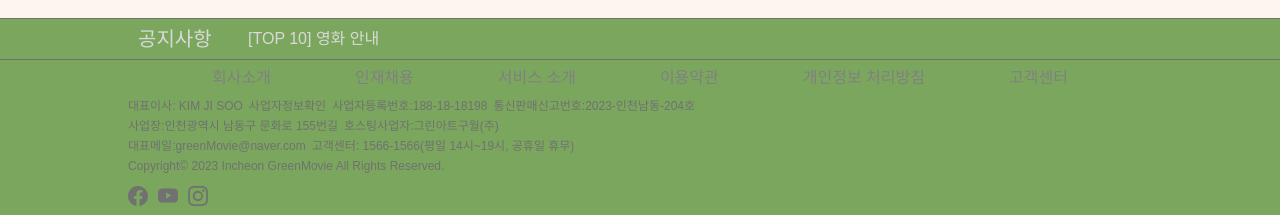
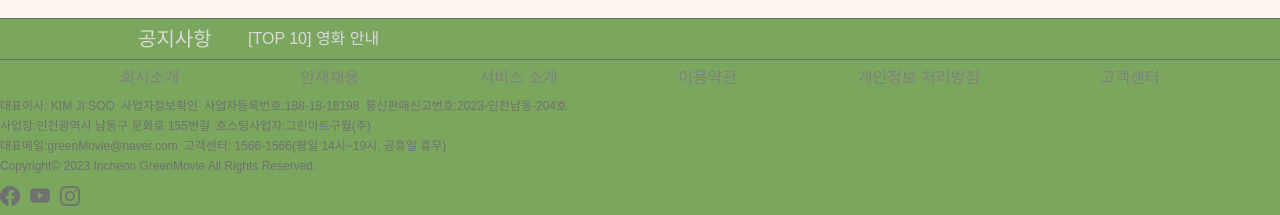
Before and after one commit to Wonahyeon/MovieGreen, a React (Create React App) app: page / in a window 1280 px wide. Shown: the part 1404-1619 px from the top of the page. Built offline with nearby package versions, Linux system fonts and the light colour scheme; no server answers; a web font is replaced by a local one.

Commit message:
헤더,푸터 가로 폭만 조절

```diff
--- a/src/components/Footer.js
+++ b/src/components/Footer.js
@@ -39,7 +39,7 @@ const Notice = styled.div`
   }
 `;
 const Mainarea = styled.div`
-  width: 1024px;
+  width: 100%;
   margin: 0 auto;
 `;
 const Menu = styled.div`
--- a/src/components/Header.js
+++ b/src/components/Header.js
@@ -47,11 +47,14 @@ const Navbar  = styled.div`
 `;
 
 const LogoWrapper  = styled.div`
+  display: flex;
+  justify-content: center;
   .Logo {
     text-decoration: none;
     color: white;
     font-size: 35px;
     text-decoration: none;
+    text-align: center;
     font-family: 'Luckiest Guy', sans-serif;
   }
 `;
```
